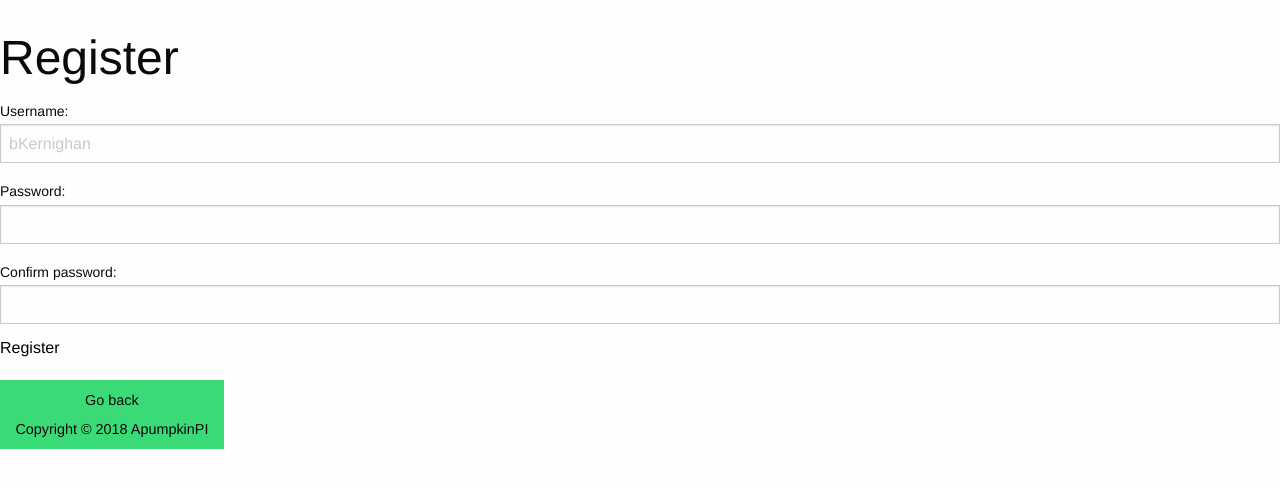
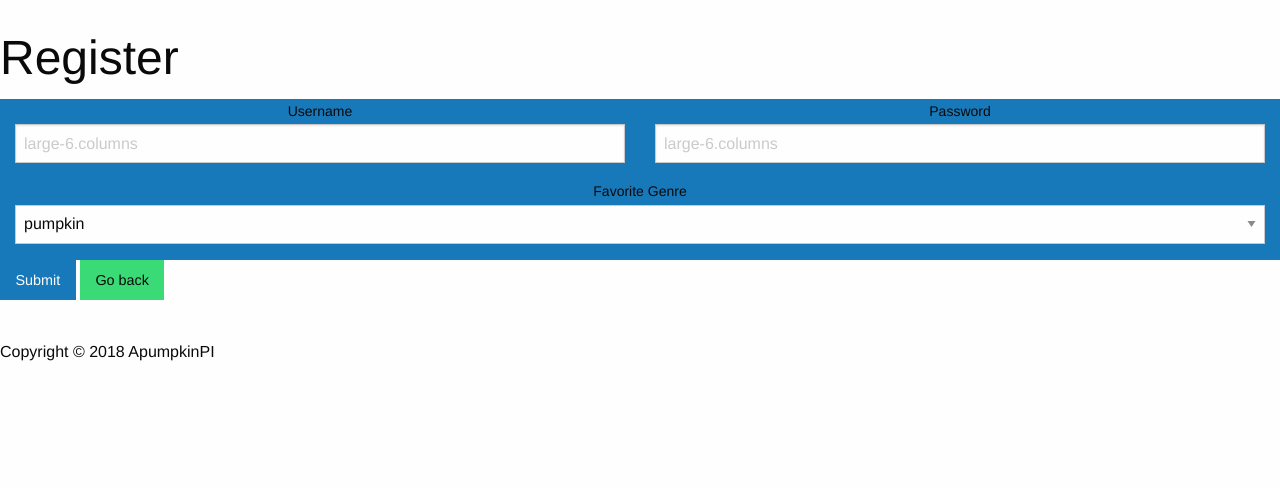
Before and after one commit to AntonDanylenko/ApumpkinPI, a Flask app: template templates/register.html in a window 1280 px wide. Shown: the top 488 px of the page. Run offline with Flask 2, Linux system fonts and the light colour scheme; the template is opened without the code that fills it, so the values that code supplies are empty; some libraries are stand-ins or nearby versions.

Commit message:
Update register and login

```diff
--- a/app.py
+++ b/app.py
@@ -11,7 +11,7 @@ app = Flask(__name__)
 
 @app.route("/")
 def generate():
-    return render_template("homepage.html")
+    return render_template("login.html")
 '''
 @app.route("/login")
     render_template("login.html")
--- a/templates/register.html
+++ b/templates/register.html
@@ -8,35 +8,36 @@
 {% endfor %}
   <h1> Register</h1>
 
-  <form action="#" method="POST">
-	<div class="row">
-		<div class="small-3 columns">
-			<label for="right-label" class="right">Username: </label>
+<form>
+	<div class="grid-x grid-padding-x">
+		<div class="large-6 columns cell">
+			<label>Username
+				<input type="text" placeholder="large-6.columns" />
+			</label>
 		</div>
-		<div class="small-9 columns">
-			<input type="text" id="right-label" placeholder="bKernighan">
+		<div class="large-6 columns cell">
+			<label>Password
+				<input type="password" placeholder="large-6.columns" />
+			</label>
 		</div>
 	</div>
-	<div class="row">
-		<div class="small-3 columns">
-			<label for="right-label" class="right">Password: </label>
-		</div>
-		<div class="small-9 columns">
-			<input type="password" name="new_pass">
+	<div class="grid-x grid-padding-x">
+		<div class="large-12 columns cell">
+			<label>Favorite Genre
+				<select>
+					<option value="pumpkin">pumpkin</option>
+					<option value="squash">squash</option>
+					<option value="orangeleaves">orange leaves</option>
+					<option value="Thanksgiving">Thanksgiving</option>
+				</select>
+			</label>
 		</div>
 	</div>
-	<div class="row">
-		<div class="small-3 columns">
-			<label for="right-label" class="right">Confirm password: </label>
-		</div>
-		<div class="small-9 columns">
-			<input type="password" name="confirm_pass">
-		</div>
-	</div>
-    <button type="submit">Register</button>
-  </form>
-  <br>
+</form>
 
-  <a href="#" class="success button">Go back</button>
+  <button> <a href="#" class="button"> Submit </a></button>
+
+
+  <button> <a href="#" class="success button">Go back </a></button>
 
 {% endblock %}
```
Also changed, not shown: devlog.txt (+8 -0 lines), templates/login.html (+16 -25 lines).
